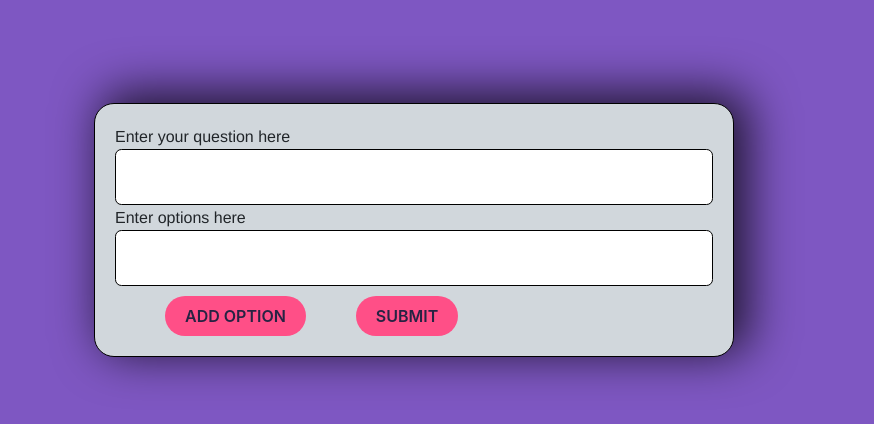
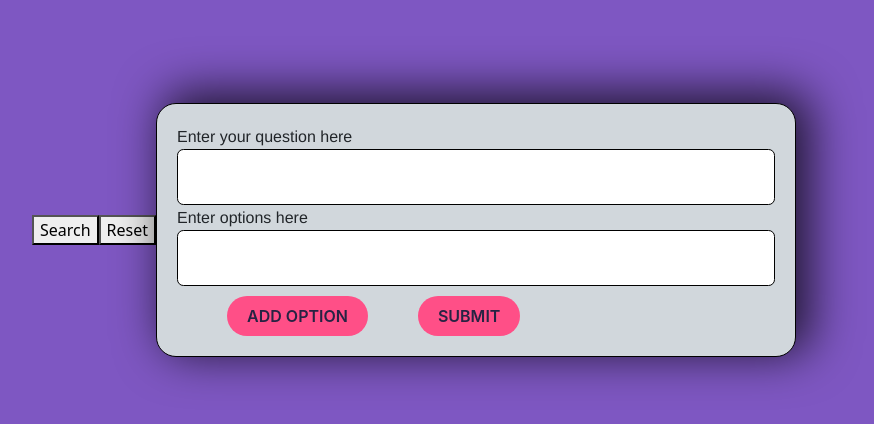
Before and after one commit to georgievmv/VotingApp, a React (Create React App) app in the folder vote-app/: page / in a window 1280 px wide. Shown: the part 170-594 px from the top of the page, without its empty margins (226-1100 px from the left). Built offline with nearby package versions, Linux system fonts and the light colour scheme.

Commit message:
Update CreateSurvey.tsx

```diff
--- a/vote-app/src/pages/CreateSurvey.tsx
+++ b/vote-app/src/pages/CreateSurvey.tsx
@@ -14,15 +14,19 @@ import { useNavigate } from "react-router-dom";
 import { OptionsContext } from "../store/option-context";
 import { db } from "../firebase";
 import { setDoc, doc } from "firebase/firestore";
+import { useSearchParams } from "react-router-dom";
 
 const CreateSurvey: React.FC = () => {
+  const [searchParams, setSearchParams] = useSearchParams({});
   const [isInitial, setIsinitial] = useState<boolean>(true);
   const ctx = useContext(OptionsContext);
   const questionInputRef = useRef<HTMLInputElement>(null);
   const [optionsArray, setOptionsArray] = useState<Options[]>([]);
   const [optionsCount, setOptionsCount] = useState<number[]>([1]);
   const navigate = useNavigate();
-
+  useEffect(() => {
+    console.log(searchParams.get("filter"));
+  }, [searchParams]);
   const formSubmitHandler = (event: React.FormEvent) => {
     event.preventDefault();
     const enteredQuestion = questionInputRef?.current?.value || "";
@@ -76,6 +80,20 @@ const CreateSurvey: React.FC = () => {
   };
   return (
     <div className={styles.container}>
+      <button
+        onClick={() => {
+          setSearchParams({ filter: "active" });
+        }}
+      >
+        Search
+      </button>
+      <button
+        onClick={() => {
+          setSearchParams({});
+        }}
+      >
+        Reset
+      </button>
       <div className={styles.card}>
         <form className={styles.form} onSubmit={formSubmitHandler}>
           <div className={styles.formGroup}>
```
